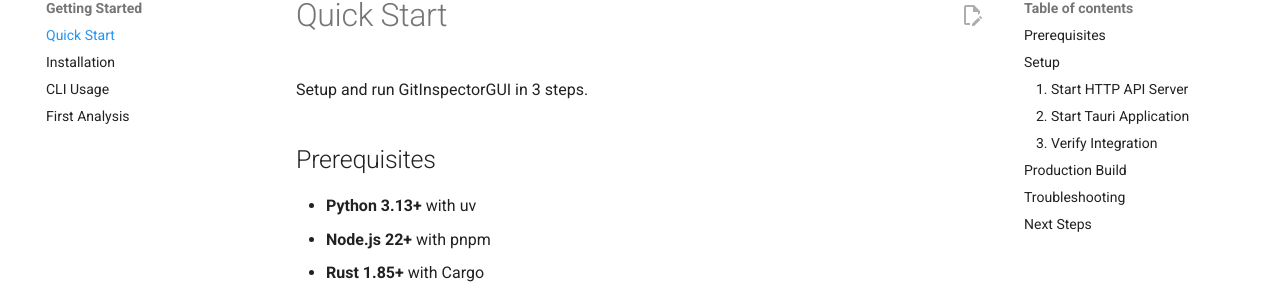
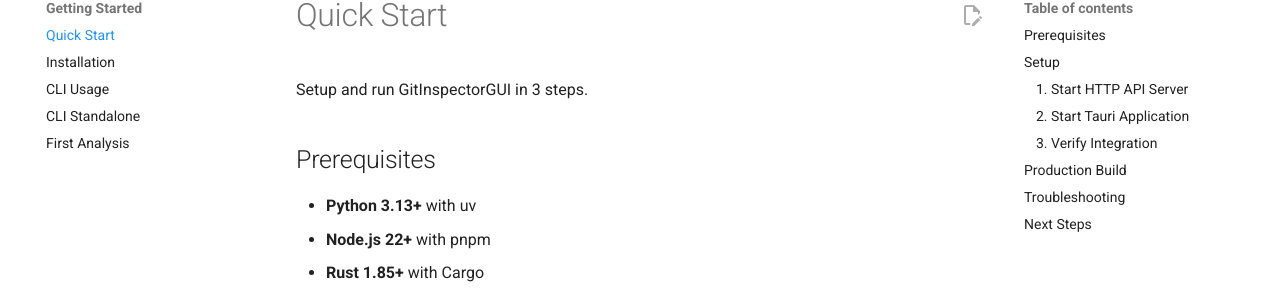
Before and after one commit to boost-edu-tools/gitinspectorgui, an MkDocs documentation site: the page built from docs/getting-started/quick-start.md, in a window 1280 px wide. Shown: the part 151-449 px from the top of the page. Built offline with MkDocs 1.6.1 and Material for MkDocs 9.7.7, drawn with Linux system fonts in a browser that asks for light colours; comment, search, counter and statistics services are not loaded.

Commit message:
docs: Add CLI Standalone documentation to TOC

```diff
--- a/mkdocs.yml
+++ b/mkdocs.yml
@@ -76,6 +76,7 @@
           - Quick Start: getting-started/quick-start.md
           - Installation: getting-started/installation.md
           - CLI Usage: getting-started/cli-usage.md
+          - CLI Standalone: getting-started/cli-standalone.md
           - First Analysis: getting-started/first-analysis.md
     - Development:
           - Environment Setup: development/environment-setup.md
```
